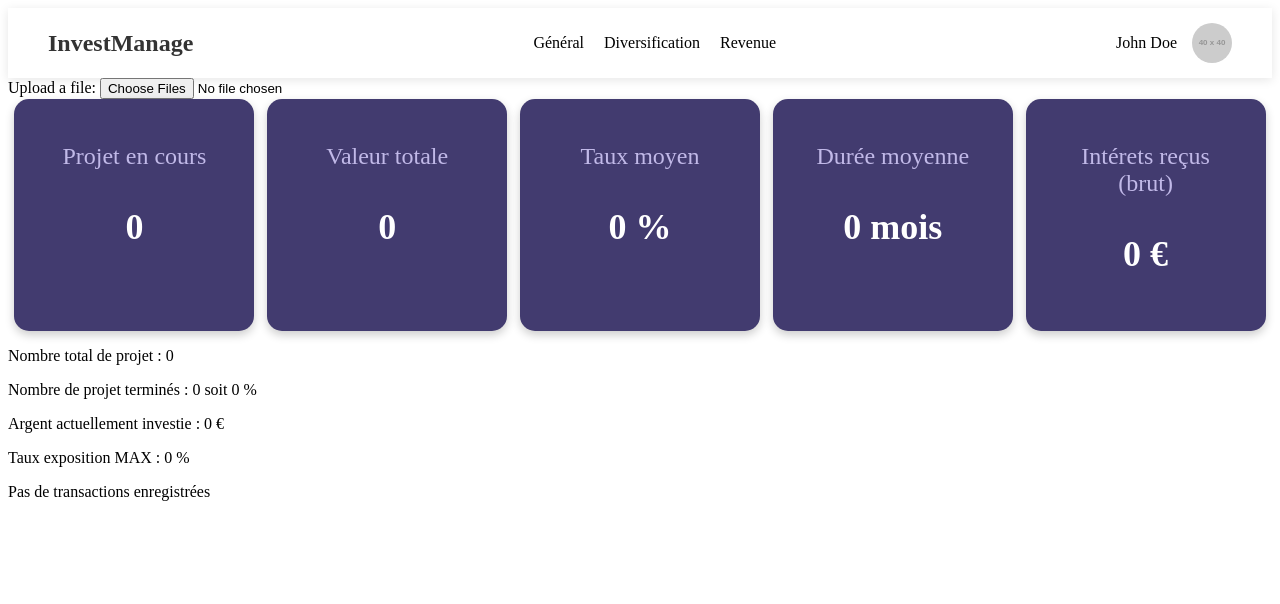
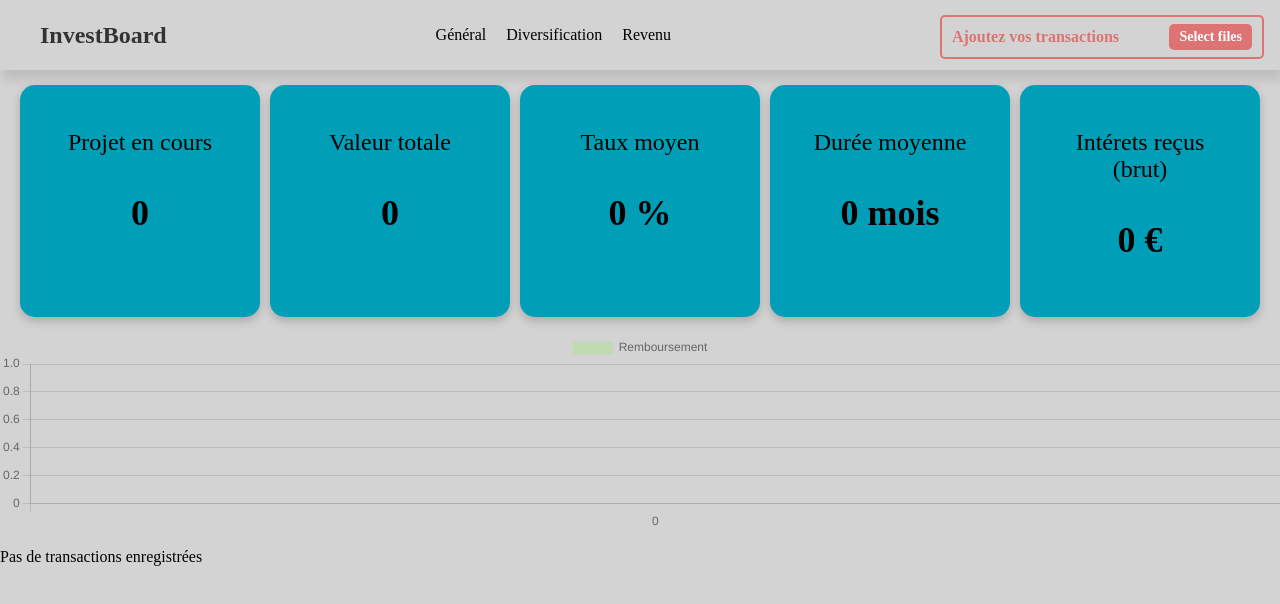
Before and after one commit to ARNAUDVictor/InvestBoardV2, a Svelte app: page / in a window 1280 px wide. Shown: the top 604 px of the page. Built offline with nearby package versions, Linux system fonts and the light colour scheme.

Commit message:
commit message

```diff
--- /dev/null
+++ b/global.css
@@ -0,0 +1,22 @@
+html{
+    width: 100%;
+    height: 100%;
+    margin : 0;
+    padding: 0;
+    background-color:lightgrey;
+}
+
+body{
+    width: 100%;
+    height: 100%;
+    margin : 0;
+    padding: 0;
+
+}
+
+#app{
+    width: 100%;
+    height: 100%;
+    margin : 0;
+    padding: 0;
+}
--- a/index.html
+++ b/index.html
@@ -3,6 +3,7 @@
   <head>
     <meta charset="UTF-8" />
     <link rel="icon" type="image/svg+xml" href="/vite.svg" />
+    <link rel="stylesheet" href="/global.css">
     <meta name="viewport" content="width=device-width, initial-scale=1.0" />
     <title>Vite + Svelte</title>
   </head>
--- a/src/App.svelte
+++ b/src/App.svelte
@@ -1,19 +1,23 @@
 <script>
-    import FileInput from "./components/FileInput.svelte";
     import GlobalStatsView from "./components/GlobalStatsView.svelte";
+    import InvestedMoneyGraph from "./components/InvestedMoneyGraph.svelte";
     import MenuView from "./components/MenuView.svelte";
     import TransactionView from "./components/TransactionView.svelte";
-
-
 </script>
 
 <main>
     <MenuView/>
-    <FileInput/>
     <GlobalStatsView/>
+    <InvestedMoneyGraph/>
     <TransactionView/>
 </main>
 
 <style>
+    main{
+        width: 100%;
+        height: 100%;
+        margin: 0;
+    }
+
 
 </style>
--- a/src/components/FileInput.svelte
+++ b/src/components/FileInput.svelte
@@ -13,6 +13,50 @@
     }
 </script>
 
+<div class="file-upload">
+    <label>
+        <span>Ajoutez vos transactions</span>
+        <span class="btn">Select files</span>
+        <input accept=".csv" bind:files id="fileUpload" name="fileUpload" multiple type="file">
+    </label>
+</div>
 
-<label for="fileUpload">Upload a file:</label>
-<input accept=".csv" bind:files id="fileUpload" name="fileUpload" multiple type="file" />
+<style>
+ .file-upload {
+            position: relative;
+            display: inline-block;
+            width: 300px;
+            height: 40px;
+        }
+
+        .file-upload input[type="file"] {
+            position: absolute;
+            opacity: 0;
+            width: 100%;
+            height: 100%;
+            cursor: pointer;
+        }
+
+        .file-upload label {
+            display: flex;
+            align-items: center;
+            justify-content: space-between;
+            width: 100%;
+            height: 100%;
+            padding: 0 10px;
+            border: 2px solid #DD7373;
+            border-radius: 5px;
+            background-color: transparent;
+            color: #DD7373;
+            font-weight: bold;
+        }
+
+        .file-upload .btn {
+            background-color: #DD7373;
+            color: #fff;
+            padding: 5px 10px;
+            border-radius: 5px;
+            font-size: 14px;
+            cursor: pointer;
+        }
+</style>
--- a/src/components/GlobalStatsView.svelte
+++ b/src/components/GlobalStatsView.svelte
@@ -26,10 +26,9 @@
         <p class="value">{$statsStore.totalInterest} €</p>
     </div>
 </div>
+<!--
 <div>
-    <div class="">
-        <p>Nombre total de projet : {$statsStore.totalProjectAmount}</p>
-    </div>
+    <p>Nombre total de projet : {$statsStore.totalProjectAmount}</p>
     <p>
         Nombre de projet terminés : {$statsStore.numberCompletedProjects} soit {$statsStore.percentageOfCompletedProjects}
         %
@@ -40,20 +39,21 @@
 
     <p>Taux exposition MAX : {$statsStore.maxExposure} %</p>
 </div>
+-->
 
 <style>
     #cardContainer{
         display: flex;
         justify-content: space-around;
+        margin: 15px;
     }
 
     .card {
         width: 200px;
-        background-color: #423b6f;
+        background-color: #009FB7;
         border-radius: 15px;
         padding: 20px;
         text-align: center;
-        color: #fff;
         box-shadow: 0 4px 10px rgba(0, 0, 0, 0.2);
         max-width: 200px;
     }
@@ -61,7 +61,6 @@
     .card .title {
         font-size: 24px;
         margin-bottom: 10px;
-        color: #c1b9e8;
     }
 
     .card .value {
--- /dev/null
+++ b/src/components/InvestedMoneyGraph.svelte
@@ -0,0 +1,89 @@
+<script>
+    import { onMount } from "svelte";
+    import { transactionsStore } from "../store/transactionsStore";
+    import Chart from "chart.js/auto";
+    import { RemoteChunkSize } from "papaparse";
+
+    let remboursements = {};
+    $: remboursements= transactionsStore.getProjectByMonth("01/01/2022", "01/03/2022");
+
+    let chart;
+    let montants = [];
+    let chartCanvas;
+    let dates = [];
+
+    console.log("test : ", remboursements);
+    if (Object.values(remboursements).length > 0) {
+        console.log("remb : ", remboursements);
+
+
+        dates = remboursements.map((r) => r["Date"]);
+        //let montants = remboursements.map((r) => Number(replaceCommaByDot(r["Intérêts remboursés"])));
+        dates = dates.reverse();
+        //montants = montants.reverse();
+    }else{
+        dates = [0]
+    }
+
+
+
+    function updateChart() {
+        if (chart) {
+            chart.data.labels = dates;
+            chart.data.datasets[0].data = [0];
+            chart.update();
+        }
+    }
+
+    // S'abonner aux modifications du store et mettre à jour le graphique
+    transactionsStore.subscribe((transactions) => {
+        if (transactions) {
+            let remboursements = transactionsStore.getProjectByMonth("01/01/2022", "01/03/2022");
+
+            if (Object.values(remboursements).length > 0) {
+                dates = [1]; //remboursements.map((r) => r["Date"]).reverse();
+                montants = [3]; //remboursements.map((r) => Number(replaceCommaByDot(r["Intérêts remboursés"]))).reverse();
+            } else {
+                dates = [0];
+                montants = [0];
+            }
+
+            // Met à jour le graphique avec les nouvelles données
+            updateChart();
+        }
+    });
+
+
+    onMount(() => {
+        new Chart(chartCanvas, {
+            type: "bar", // Type de graphique (line, bar, pie, etc.)
+            data: {
+                labels: dates,
+                datasets: [
+                    {
+                        label: "Remboursement",
+                        data: [0], //montants,
+                        borderColor: "rgba(75, 192, 192, 1)",
+                        backgroundColor: "rgba(117, 255, 51, 0.2)",
+                    },
+                ],
+            },
+            options: {
+                maintainAspectRatio: false,
+            },
+        });
+    });
+</script>
+
+{#if dates.length > 0}
+    <div class="graph">
+        <canvas bind:this={chartCanvas}></canvas>
+    </div>
+{/if}
+
+<style>
+    .graph {
+        height: 200px;
+        width: 100%;
+    }
+</style>
--- a/src/components/MenuView.svelte
+++ b/src/components/MenuView.svelte
@@ -1,29 +1,30 @@
 <script>
+    import FileInput from "./FileInput.svelte";
+
 
 </script>
 
 <div class="navbar">
-    <div class="logo">InvestManage</div>
+    <div class="logo">InvestBoard</div>
     <ul class="menu">
         <li>Général</li>
         <li>Diversification</li>
-        <li>Revenue</li>
+        <li>Revenu</li>
     </ul>
-    <div class="profile">
-        <span>John Doe</span>
-        <!-- svelte-ignore a11y-img-redundant-alt -->
-        <img src="https://via.placeholder.com/40" alt="Profile Image">
+    <div class="fileInput">
+        <FileInput/>
     </div>
 </div>
 
 <style>
 .navbar {
-    background-color: #ffffff;
-    box-shadow: 0 2px 10px rgba(0, 0, 0, 0.1);
+    background-color: whi;
+    box-shadow: 2px 10px 10px rgba(0, 0, 0, 0.1);
     padding: 15px 40px;
     display: flex;
     justify-content: space-between;
     align-items: center;
+    margin-bottom: 15px;
 }
 
 .navbar .logo {
@@ -44,15 +45,8 @@
     display: inline-block;
 }
 
-.navbar .profile {
+.navbar .fileInput {
     display: flex;
     align-items: center;
 }
-
-.navbar .profile img {
-    border-radius: 50%;
-    width: 40px;
-    height: 40px;
-    margin-left: 15px;
-}
 </style>
--- a/src/components/RemboursementsView.svelte
+++ b/src/components/RemboursementsView.svelte
@@ -6,7 +6,6 @@
 
     export let projectID;
     const remboursements = transactionsStore.getRemboursementByProject(projectID);
-    console.log("remb : ", remboursements);
 
     let chartCanvas;
     let dates = remboursements.map((r) => r["Date"])
@@ -33,10 +32,11 @@
     });
 </script>
 
-
-<div class="graph">
-    <canvas bind:this={chartCanvas}></canvas>
-</div>
+{#if dates.length > 0}
+    <div class="graph">
+        <canvas bind:this={chartCanvas}></canvas>
+    </div>
+{/if}
 
 {#if Object.keys(remboursements).length > 0}
     <table>
--- a/src/store/transactionsStore.js
+++ b/src/store/transactionsStore.js
@@ -6,7 +6,7 @@ import { convertStringToDate } from "../services/utils";
 function createTransactionsStore() {
     const { subscribe, set, update } = writable({});
 
-    function getRemboursementByDate(beginDate, endDate) {
+    function getRemboursementByMonth(beginDate, endDate) {
         beginDate = convertStringToDate(beginDate).getTime();
         endDate = convertStringToDate(endDate).getTime();
 
@@ -16,6 +16,23 @@ function createTransactionsStore() {
         if (transactions && transactions["remboursements"]) {
             filtredTransactions = transactions["remboursements"].filter((remboursement) => {
                 const dateTime = convertStringToDate(remboursement["Date"]).getTime();
+                return dateTime >= beginDate && dateTime <= endDate;
+            });
+        }
+        return filtredTransactions;
+    }
+
+    function getProjectByMonth(beginDate, endDate){
+        beginDate = convertStringToDate(beginDate).getTime();
+        endDate = convertStringToDate(endDate).getTime();
+
+        let filtredTransactions = {};
+        const transactions = get(transactionsStore);
+        //console.log("projet : ", transactionsStore.projects);
+
+        if (transactions && transactions["projects"]) {
+            filtredTransactions = transactions["projects"].filter((projet) => {
+                const dateTime = convertStringToDate(projet["Date"]).getTime();
                 return dateTime >= beginDate && dateTime <= endDate;
             });
         }
@@ -32,8 +49,9 @@ function createTransactionsStore() {
         set,
         get,
         update,
-        getRemboursementByDate,
+        getRemboursementByDate: getRemboursementByMonth,
         getRemboursementByProject,
+        getProjectByMonth,
     };
 }
 
```
